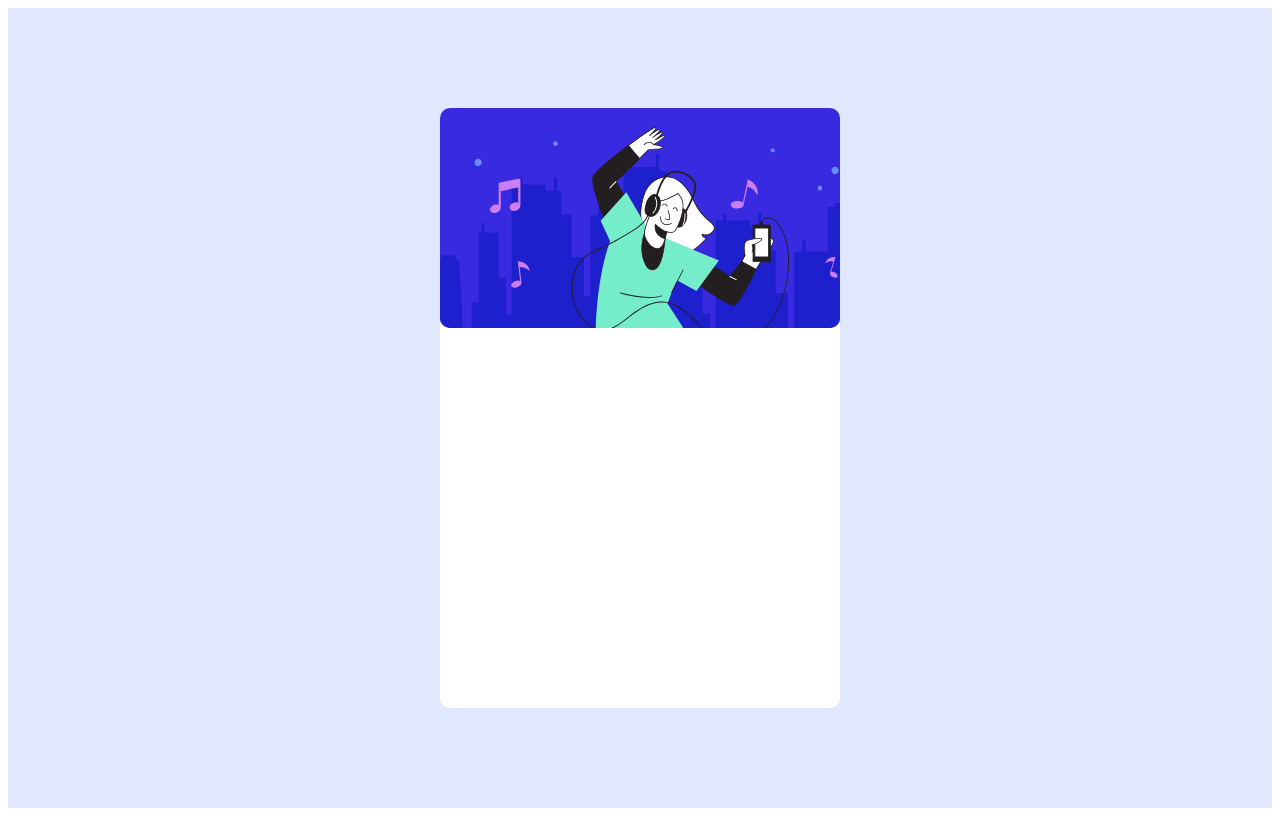
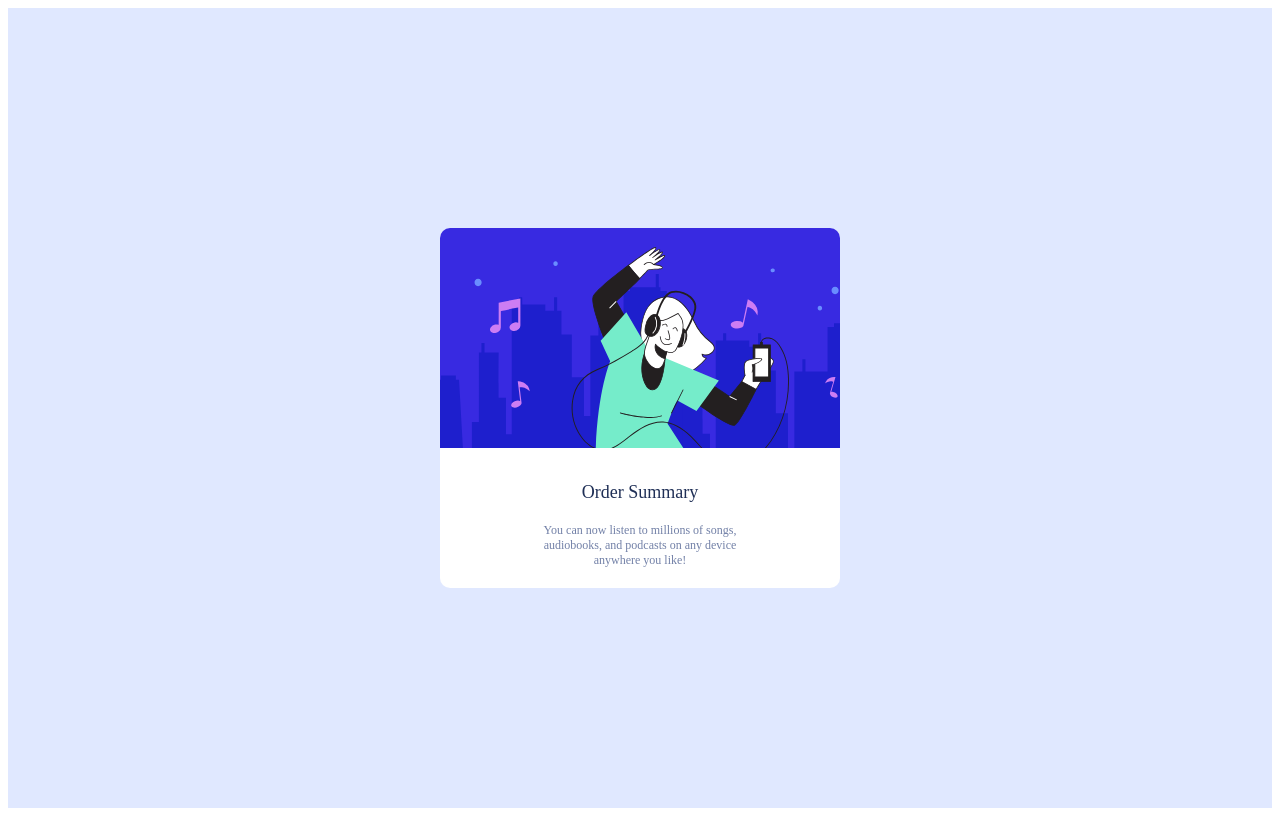
Before and after one commit to Youssef5107/Order-summary-card, a plain HTML site: page index.html in a window 1280 px wide. Drawn offline with Linux system fonts and the light colour scheme; a web font is replaced by a local one.

Commit message:
style:add card content

```diff
--- a/css/style.css
+++ b/css/style.css
@@ -32,13 +32,35 @@ main {
 }
 
 .card {
-	width: 400px;
-	height: 600px;
+	max-width: 400px;
+	height: fit-content;
 	background-color: white;
 	border-radius: 10px;
 }
 
 .main-img {
 	max-width: 400px;
-	border-radius: 10px;
+	border-radius: 10px 10px 0px 0px;
 }
+
+.card-content {
+	margin: 30px auto 0px;
+}
+
+.content-title {
+	color: var(--Dark-blue);
+	font-size: 18px;
+	font-family: bold;
+	text-align: center;
+}
+
+.content {
+	font-size: 12px;
+	color: var(--Desaturated-blue);
+	font-family: light;
+	text-align: center;
+	margin-top: 20px;
+	width: 200px;
+	margin: 20px auto;
+
+}
--- a/index.html
+++ b/index.html
@@ -98,6 +98,17 @@
 				</svg>
 			</div>
 
+			<div class="card-content">
+				<div class="content-title">
+					Order Summary
+				</div>
+				<div class="content">
+					You can now listen to millions of songs, audiobooks, and podcasts on any
+					device anywhere you like!
+				</div>
+
+			</div>
+
 		</div>
 	</main>
 </body>
```
